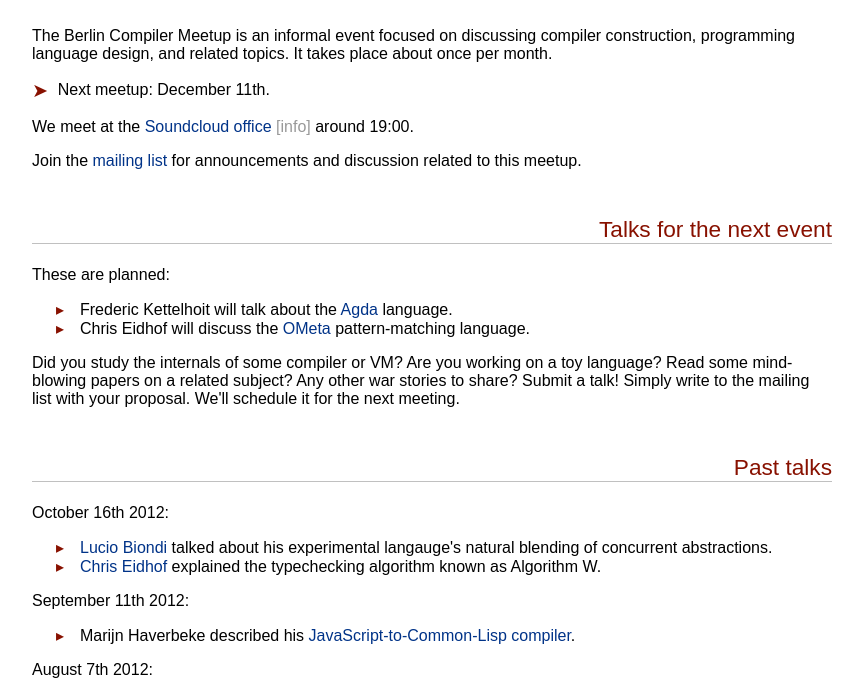
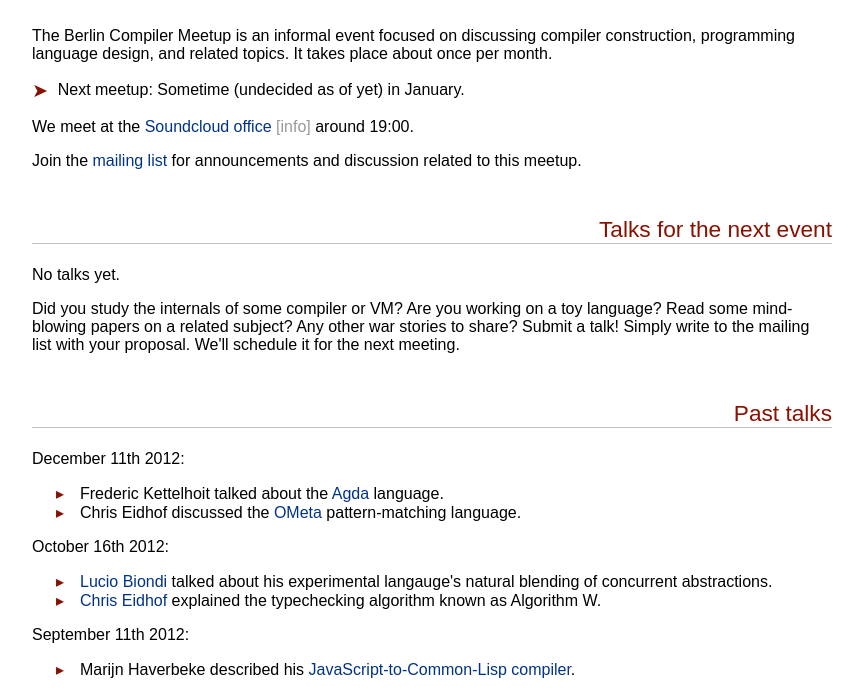
Before and after one commit to marijnh/berlin_compiler_meetup, a plain HTML site: page index.html in a window 1280 px wide. Shown: the part 102-794 px from the top of the page, without its empty margins (32-895 px from the left). Drawn offline with Linux system fonts and the light colour scheme; a web font is replaced by a local one.

Commit message:
Update post-December meet

```diff
--- a/index.html
+++ b/index.html
@@ -8,7 +8,7 @@
 discussing compiler construction, programming language design, and
 related topics. It takes place about once per month.</p>
 
-<p class="next">Next meetup: December 11th.</p>
+<p class="next">Next meetup: Sometime (undecided as of yet) in January.</p>
 
 <p>We meet at the <a href="https://maps.google.com/maps?q=soundcloud,+berlin&ll=52.52755,13.402904&spn=0.005855,0.016512&hq=soundcloud,&hnear=Berlin,+Germany&t=v&z=17&iwloc=A">Soundcloud office</a> <span style="color: #999; cursor: pointer" onclick="document.getElementById('info').style.display = ''">[info]</span> around 19:00.</p>
 
@@ -27,12 +27,7 @@ list</a> for announcements and discussion related to this meetup.</p>
 
 <h2>Talks for the next event</h2>
 
-<p>These are planned:</p>
-
-<ul>
-  <li>Frederic Kettelhoit will talk about the <a href="http://en.wikipedia.org/wiki/Agda_(programming_language)">Agda</a> language.</li>
-  <li>Chris Eidhof will discuss the <a href="http://tinlizzie.org/ometa/">OMeta</a> pattern-matching language.</li>
-</ul>
+<p>No talks yet.</p>
 
 <p>Did you study the internals of some compiler or VM? Are you working
 on a toy language? Read some mind-blowing papers on a related subject?
@@ -41,6 +36,13 @@ mailing list with your proposal. We'll schedule it for the next
 meeting.</p>
 
 <h2>Past talks</h2>
+
+<p>December 11th 2012:</p>
+
+<ul>
+  <li>Frederic Kettelhoit talked about the <a href="http://en.wikipedia.org/wiki/Agda_(programming_language)">Agda</a> language.</li>
+  <li>Chris Eidhof discussed the <a href="http://tinlizzie.org/ometa/">OMeta</a> pattern-matching language.</li>
+</ul>
 
 <p>October 16th 2012:</p>
 
```
